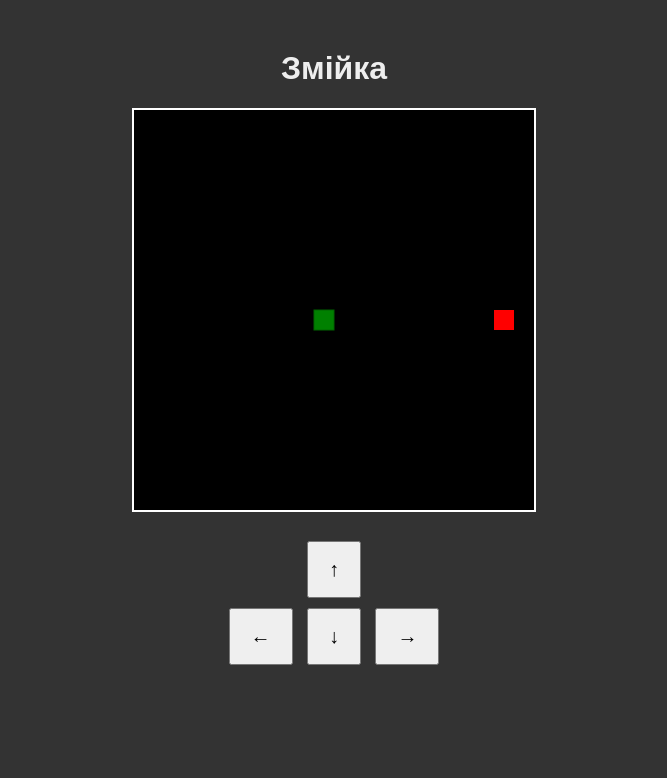
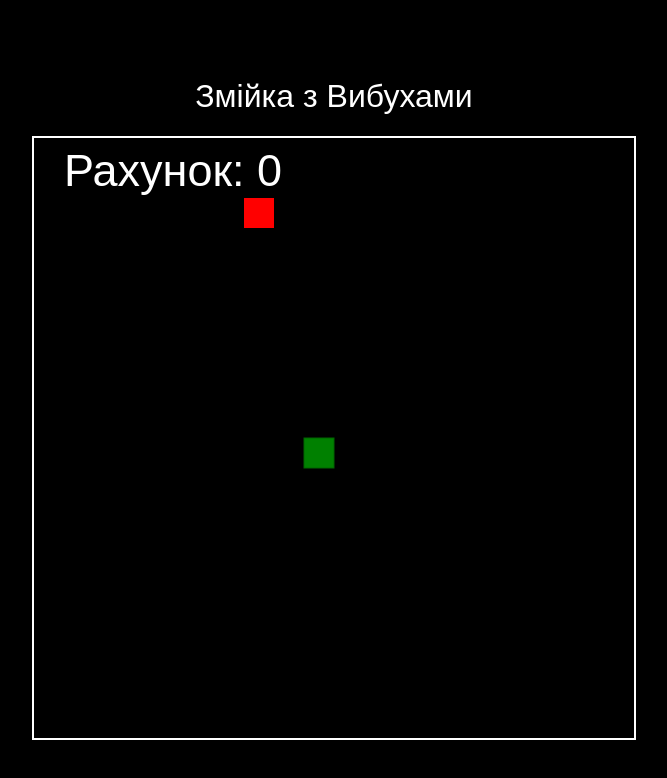
Before and after one commit to Ihorrk/Snakeee, a plain HTML site: page index.html in a window 1280 px wide. Shown: the whole page, without its empty margins (306-973 px from the left). Drawn offline with Linux system fonts and the light colour scheme.

Commit message:
Add files via upload

```diff
--- a/index.html
+++ b/index.html
@@ -2,21 +2,16 @@
 <html lang="uk">
 <head>
     <meta charset="UTF-8">
-    <meta name="viewport" content="width=device-width, initial-scale=1.0">
-    <title>Гра Змійка</title>
+    <meta name="viewport" content="width=device-width, initial-scale=1.0, user-scalable=no">
+    <title>Змійка з Вибухами</title>
     <link rel="stylesheet" href="style.css">
 </head>
 <body>
-    <h1>Змійка</h1>
-    <canvas id="gameCanvas" width="400" height="400"></canvas>
-<div class="controls">
-  <button id="up">↑</button>
-  <div>
-    <button id="left">←</button>
-    <button id="down">↓</button>
-    <button id="right">→</button>
-  </div>
-</div>
+    <h1>Змійка з Вибухами</h1>
+    <div id="game-container">
+        <canvas id="gameCanvas"></canvas>
+        <button id="restartButton" class="hidden">Почати заново</button>
+    </div>
     <script src="script.js"></script>
 </body>
 </html>
--- a/script.js
+++ b/script.js
@@ -1,103 +1,149 @@
 const canvas = document.getElementById('gameCanvas');
 const ctx = canvas.getContext('2d');
+const restartButton = document.getElementById('restartButton');
 
-const box = 20;
-let score = 0;
+// --- Налаштування гри ---
+const size = Math.min(window.innerWidth * 0.95, window.innerHeight * 0.75);
+canvas.width = size;
+canvas.height = size;
+const box = Math.floor(size / 20);
 
-// Створення змійки
-let snake = [];
-snake[0] = {
-    x: 9 * box,
-    y: 10 * box
-};
+// --- НОВИЙ СПИСОК ЦИТАТ ---
+const quotes = [
+    "Спробуй ще! Цього разу без стін.",
+    "Змійка втомилася і вирішила поспати.",
+    "Ти не програв, ти просто знайшов ще один спосіб, як не треба робити.",
+    "Навіть найдовша змійка починається з одного яблука.",
+    "Стіна 1:0 Гравець. Реванш?",
+    "Ой. Здається, це була несуча стіна.",
+    "Змійка вирішила стати колом. Невдало.",
+    "Це не баг, це фіча - раптовий фінал.",
+    "Наступного разу пощастить більше!",
+    "Здається, змійка з'їла щось не те."
+];
 
-// Створення їжі
-let food = {
-    x: Math.floor(Math.random() * 20) * box,
-    y: Math.floor(Math.random() * 20) * box
+// --- Ігрові змінні ---
+let score;
+let gameOver;
+let d;
+let snake;
+let food;
+let explosionParticles;
+const numParticles = 50;
+
+// --- Функція для ініціалізації/скидання гри ---
+function initGame() {
+    score = 0;
+    gameOver = false;
+    d = undefined;
+
+    snake = [];
+    snake[0] = { x: 9 * box, y: 10 * box };
+
+    food = {
+        x: Math.floor(Math.random() * 20) * box,
+        y: Math.floor(Math.random() * 20) * box
+    };
+
+    explosionParticles = [];
+
+    restartButton.classList.add('hidden');
+    if (game) clearInterval(game);
+    game = setInterval(draw, 150);
 }
 
-// Управління
-let d;
-document.addEventListener("keydown", direction);
+// --- Керування (Клавіатура та Свайпи) ---
+let touchStartX = 0;
+let touchStartY = 0;
+canvas.addEventListener('touchstart', e => { e.preventDefault(); touchStartX = e.changedTouches[0].screenX; touchStartY = e.changedTouches[0].screenY; }, { passive: false });
+canvas.addEventListener('touchend', e => { e.preventDefault(); handleSwipe(e.changedTouches[0].screenX, e.changedTouches[0].screenY); }, { passive: false });
+function handleSwipe(endX, endY) { if (gameOver) return; const dx = endX - touchStartX; const dy = endY - touchStartY; if (Math.abs(dx) > Math.abs(dy)) { if (dx > 30 && d !== "LEFT") d = "RIGHT"; else if (dx < -30 && d !== "RIGHT") d = "LEFT"; } else { if (dy > 30 && d !== "UP") d = "DOWN"; else if (dy < -30 && d !== "DOWN") d = "UP"; } }
+document.addEventListener("keydown", event => { if (gameOver) return; if (event.keyCode == 37 && d != "RIGHT") d = "LEFT"; else if (event.keyCode == 38 && d != "DOWN") d = "UP"; else if (event.keyCode == 39 && d != "LEFT") d = "RIGHT"; else if (event.keyCode == 40 && d != "UP") d = "DOWN"; });
 
-function direction(event) {
-    if (event.keyCode == 37 && d != "RIGHT") {
-        d = "LEFT";
-    } else if (event.keyCode == 38 && d != "DOWN") {
-        d = "UP";
-    } else if (event.keyCode == 39 && d != "LEFT") {
-        d = "RIGHT";
-    } else if (event.keyCode == 40 && d != "UP") {
-        d = "DOWN";
+// --- Логіка зіткнень та вибуху ---
+function collision(head, array) { for (let i = 0; i < array.length; i++) { if (head.x === array[i].x && head.y === array[i].y) return true; } return false; }
+function initiateExplosion(x, y) { let pointX = x + box / 2; let pointY = y + box / 2; for (let i = 0; i < numParticles; i++) { const angle = Math.random() * Math.PI * 2; const speed = Math.random() * 4 + 1; explosionParticles.push({ x: pointX, y: pointY, vx: Math.cos(angle) * speed, vy: Math.sin(angle) * speed, radius: Math.random() * 3 + 2, alpha: 1 }); } animateExplosion(); }
+function animateExplosion() {
+    ctx.fillStyle = "rgba(0, 0, 0, 0.2)";
+    ctx.fillRect(0, 0, canvas.width, canvas.height);
+    let hasParticles = false;
+    for (let i = explosionParticles.length - 1; i >= 0; i--) {
+        let p = explosionParticles[i];
+        p.x += p.vx;
+        p.y += p.vy;
+        p.alpha -= 0.02;
+        if (p.alpha > 0) {
+            hasParticles = true;
+            ctx.fillStyle = `rgba(255, ${Math.floor(Math.random() * 155 + 100)}, 0, ${p.alpha})`;
+            ctx.beginPath();
+            ctx.arc(p.x, p.y, p.radius, 0, Math.PI * 2);
+            ctx.fill();
+        }
+    }
+    if (hasParticles) {
+        requestAnimationFrame(animateExplosion);
+    } else {
+        // --- ОНОВЛЕНИЙ БЛОК ПІСЛЯ ВИБУХУ ---
+        // 1. Вибираємо випадкову цитату
+        const randomQuote = quotes[Math.floor(Math.random() * quotes.length)];
+
+        // 2. Малюємо текст "Гру закінчено"
+        ctx.fillStyle = "white";
+        ctx.font = `${box * 2}px Arial`;
+        ctx.textAlign = "center";
+        ctx.fillText("Гру закінчено", canvas.width / 2, canvas.height / 2 - box * 2);
+
+        // 3. Малюємо нашу випадкову цитату
+        ctx.font = `${box * 0.9}px Arial`; // Робимо шрифт трохи меншим
+        ctx.fillText(randomQuote, canvas.width / 2, canvas.height / 2 - box);
+
+        // 4. Показуємо кнопку
+        restartButton.classList.remove('hidden');
     }
 }
 
-// Перевірка зіткнення зі своїм тілом
-function collision(head, array) {
-    for (let i = 0; i < array.length; i++) {
-        if (head.x == array[i].x && head.y == array[i].y) {
-            return true;
-        }
-    }
-    return false;
-}
+// --- Головний цикл гри ---
+function draw() {
+    if (gameOver) return;
 
-// Головна функція гри (малювання)
-function draw() {
     ctx.clearRect(0, 0, canvas.width, canvas.height);
-
     for (let i = 0; i < snake.length; i++) {
-        ctx.fillStyle = (i == 0) ? "green" : "lime";
+        ctx.fillStyle = (i === 0) ? "green" : "lime";
         ctx.fillRect(snake[i].x, snake[i].y, box, box);
         ctx.strokeStyle = "darkgreen";
         ctx.strokeRect(snake[i].x, snake[i].y, box, box);
     }
-
     ctx.fillStyle = "red";
     ctx.fillRect(food.x, food.y, box, box);
-
-    // Початкова позиція голови
-    let snakeX = snake[0].x;
-    let snakeY = snake[0].y;
-
-    // Рух
-    if (d == "LEFT") snakeX -= box;
-    if (d == "UP") snakeY -= box;
-    if (d == "RIGHT") snakeX += box;
-    if (d == "DOWN") snakeY += box;
-
-    // Якщо змійка з'їла їжу
-    if (snakeX == food.x && snakeY == food.y) {
-        score++;
-        food = {
-            x: Math.floor(Math.random() * 20) * box,
-            y: Math.floor(Math.random() * 20) * box
+    ctx.fillStyle = "white";
+    ctx.font = `${box * 1.5}px Arial`;
+    ctx.textAlign = "left";
+    ctx.fillText("Рахунок: " + score, box, box * 1.6);
+    if (d) {
+        let snakeX = snake[0].x;
+        let snakeY = snake[0].y;
+        if (d === "LEFT") snakeX -= box;
+        if (d === "UP") snakeY -= box;
+        if (d === "RIGHT") snakeX += box;
+        if (d === "DOWN") snakeY += box;
+        let newHead = { x: snakeX, y: snakeY };
+        if (snakeX < 0 || snakeX >= canvas.width || snakeY < 0 || snakeY >= canvas.height || collision(newHead, snake)) {
+            gameOver = true;
+            clearInterval(game);
+            initiateExplosion(snakeX, snakeY);
+            return;
         }
-    } else {
-        // Видалити хвіст
-        snake.pop();
+        if (snakeX === food.x && snakeY === food.y) {
+            score++;
+            food = { x: Math.floor(Math.random() * 20) * box, y: Math.floor(Math.random() * 20) * box };
+        } else {
+            snake.pop();
+        }
+        snake.unshift(newHead);
     }
-
-    let newHead = {
-        x: snakeX,
-        y: snakeY
-    }
-
-    // Кінець гри
-    if (snakeX < 0 || snakeX >= canvas.width || snakeY < 0 || snakeY >= canvas.height || collision(newHead, snake)) {
-        clearInterval(game);
-        alert("Гра закінчена! Ваш рахунок: " + score);
-        document.location.reload();
-    }
-
-    snake.unshift(newHead);
 }
 
-// Запуск гри
-let game = setInterval(draw, 150);
-// Обробка екранних кнопок
-document.getElementById('up').addEventListener('click', () => { if (d != "DOWN") d = "UP"; });
-document.getElementById('down').addEventListener('click', () => { if (d != "UP") d = "DOWN"; });
-document.getElementById('left').addEventListener('click', () => { if (d != "RIGHT") d = "LEFT"; });
-document.getElementById('right').addEventListener('click', () => { if (d != "LEFT") d = "RIGHT"; });
+// --- Запуск гри та подія для кнопки ---
+let game;
+restartButton.addEventListener('click', initGame);
+initGame();
--- a/style.css
+++ b/style.css
@@ -1,25 +1,54 @@
 body {
-    background-color: #333;
-    color: #fff;
+    background-color: #000000;
+    color: #ffffff;
     font-family: Arial, sans-serif;
     text-align: center;
-    margin-top: 50px;
+    margin: 0;
+    padding: 0;
+    display: flex;
+    flex-direction: column;
+    align-items: center;
+    justify-content: center;
+    height: 100vh;
+    overflow: hidden;
 }
 
 h1 {
-    color: #eee;
+    font-weight: normal;
+}
+
+/* Новий контейнер для позиціонування кнопки над canvas */
+#game-container {
+    position: relative; /* Батьківський елемент для абсолютно позиціонованої кнопки */
 }
 
 canvas {
-    background-color: #000;
-    border: 2px solid #fff;
+    background-color: #000000;
+    border: 2px solid #ffffff;
+    touch-action: none;
 }
-.controls {
-    margin-top: 20px;
+
+/* Стилі для нової кнопки */
+#restartButton {
+    position: absolute;
+    top: 50%;
+    left: 50%;
+    transform: translate(-50%, -50%); /* Центрування кнопки */
+    padding: 15px 30px;
+    font-size: 20px;
+    color: #000;
+    background-color: #fff;
+    border: 2px solid #000;
+    border-radius: 10px;
+    cursor: pointer;
+    transition: background-color 0.3s, color 0.3s;
 }
-.controls button {
-    padding: 15px 20px;
-    font-size: 20px;
-    margin: 5px;
-    cursor: pointer;
+
+#restartButton:hover {
+    background-color: #ccc;
 }
+
+/* Клас для приховування кнопки */
+.hidden {
+    display: none;
+}
```
